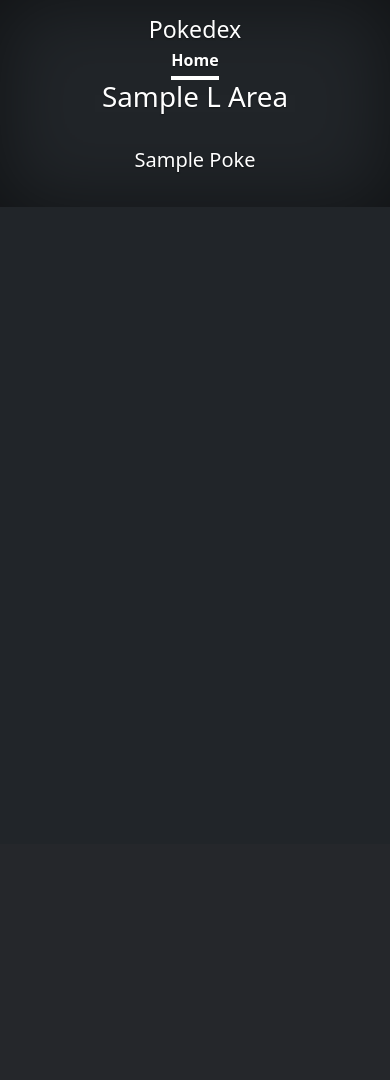
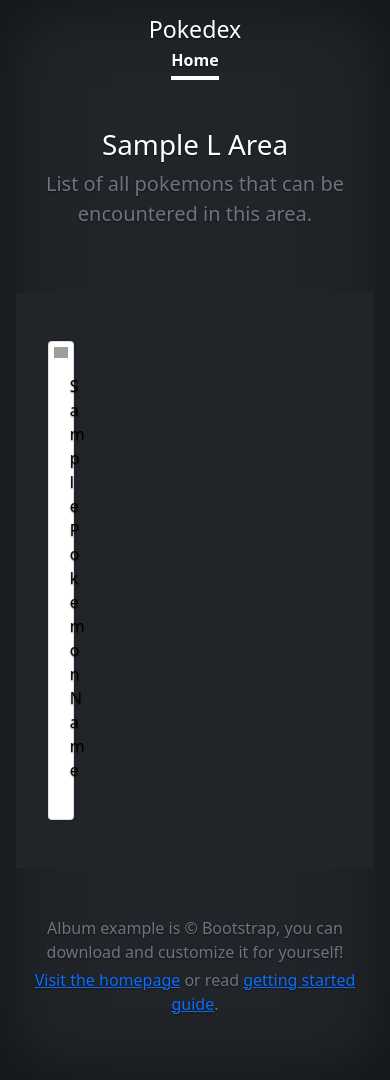
Before and after one commit to NiveskZ/Pokedex, a Flask app: template templates/location.html in a window 390 px wide. Before the commit the page ends 207 px from the top, so only its background shows below. Run offline with Flask 2, Linux system fonts and the light colour scheme; the template is opened without the code that fills it: most values are stand-ins (such as "Sample title", 1, 10 or a date in 2020); parts of the project's set-up code (start-up, migrations or seed data) failed here and were passed over; some libraries are stand-ins or nearby versions; grey boxes are pictures that could not be loaded.

Commit message:
feature for finding location area is working

```diff
--- a/app.py
+++ b/app.py
@@ -12,7 +12,7 @@ def home_page():
 
 client_disk_cache = pokepy.V2Client(cache='in_disk', cache_location='./temp')
 # gets all pokemon names and put in a list
-poke_names = []
+poke_names = ['wormadam']
 for global_pokedex_id in range(1,899):
     pokemon = client_disk_cache.get_pokemon(global_pokedex_id)
     poke_names.append(pokemon.name)
@@ -53,14 +53,17 @@ def location_area():
     l_area = None
 
     # create a list that will have all pokemons in the requesting area
-    poke = []
+    pokemon_names = []
+    pokemon_id_by_name = {}
 
     # sees if the location area exists and gets all infos from it
     if global_location_area in local_area_names:
         l_area = client_disk_cache.get_location_area(global_location_area)
 
         for i in range(len(l_area.pokemon_encounters)):
-            poke.append(l_area.pokemon_encounters[i].pokemon.name)
+            pokemon_names.append(l_area.pokemon_encounters[i].pokemon.name)
+        for pokemon_name in pokemon_names:
+            pokemon_id_by_name[pokemon_name] = client_disk_cache.get_pokemon(pokemon_name).id
 
 
     # returns an error message
@@ -70,7 +73,7 @@ def location_area():
 
         return render_template('erro.html', err=err)
 
-    return render_template('location.html', l_area = l_area, poke=poke)
+    return render_template('location.html', l_area = l_area, pokemon_names=pokemon_names, pokemon_id_by_name = pokemon_id_by_name)
 
 
 @app.route('/pokemon', methods=['GET'])
@@ -78,10 +81,11 @@ def poke_name():
 
     client_disk_cache = pokepy.V2Client(cache='in_disk', cache_location='./temp')
 
-    global_pokedex_id = request.values.get('pokemon').lower()
+    global_pokedex_id = request.values.get('pokemon').lower().replace(' ','-')
 
     poke = None
     poke_species = None
+    err = ''
 
     # check if the global_pokedex_id exists
     #if not global_pokedex_id:
@@ -109,7 +113,8 @@ def poke_name():
         err = err.replace("\n", "<br>")
 
     else:
-        if global_pokedex_id == 'wormadam-plant':
+        if global_pokedex_id == 'wormadam-plant' or global_pokedex_id == 'wormadam':
+            global_pokedex_id = 'wormadam-plant'
             poke = client_disk_cache.get_pokemon(global_pokedex_id)
             poke.name = 'wormadam'
             poke_species = client_disk_cache.get_pokemon_species(poke.name)
--- a/static/styles/poke.css
+++ b/static/styles/poke.css
@@ -237,7 +237,7 @@ body {
 }
 
 .cover-container {
-  max-width: 42em;
+  max-width: 65em;
 }
 
 
--- a/templates/erro.html
+++ b/templates/erro.html
@@ -20,7 +20,7 @@
         </nav>
     </div>
 
-    <div class="alert alert-warning" role="alert" style="text-align: center; position: absolute; top: 25%; transform: translate(150%, -50%) ">
+    <div class="alert alert-warning" role="alert" style=" position: absolute; top: 25%; transform: translate(60%, -60%) ">
             <div>
                 <p>{{ err|safe }}</p>
             </div>
--- a/templates/homepage.html
+++ b/templates/homepage.html
@@ -33,7 +33,7 @@
             </header>
 
 
-            <form class="row g-3" style="width: 61%;" action="http://localhost:5000/pokemon" >
+            <form class="row g-3" style="width: 39%;" action="http://localhost:5000/pokemon" >
                 <div class="col-auto">
                     <label for="InputPokemonID" class="sr-only">Pokemon ID</label>
 
@@ -45,7 +45,7 @@
                 </div>
             </form>
 
-            <form class="row g-3" style="width: 61%;" action="http://localhost:5000/location-area" >
+            <form class="row g-3" style="width: 39%;" action="http://localhost:5000/location-area" >
                 <div class="col-auto">
                     <label for="InputPokemonID" class="sr-only">Location Areas</label>
 
@@ -58,7 +58,7 @@
             </form>
 
             <footer class="mt-auto text-white-50">
-                <p>Cover template for <a href="https://getbootstrap.com/" class="text-white">Bootstrap</a>, by <a href="https://twitter.com/mdo" class="text-white">@mdo</a>.</p>
+                <p>Cover template in <a href="https://getbootstrap.com/" class="text-white">Bootstrap</a>, by <a href="https://twitter.com/mdo" class="text-white">@mdo</a>.</p>
             </footer>
         </div>
         <script src="https://cdn.jsdelivr.net/npm/bootstrap@5.1.3/dist/js/bootstrap.bundle.min.js" integrity="sha384-ka7Sk0Gln4gmtz2MlQnikT1wXgYsOg+OMhuP+IlRH9sENBO0LRn5q+8nbTov4+1p" crossorigin="anonymous"></script>
--- a/templates/index.html
+++ b/templates/index.html
@@ -19,11 +19,13 @@
         <nav class="nav nav-masthead justify-content-center float-md-end">
             <a class="nav-link active" aria-current="page" href="http://localhost:5000/">Home</a>
         </nav>
+
+
     </div>
 
     <div class="poke-container">
 
-        <form class="row g-3" style="width: 70%;">
+        <form class="row g-3" style="width: 44%;">
             <div class="col-auto">
                 <label for="InputPokemonID" class="sr-only">Pokemon ID</label>
                 <input type="text" name="pokemon" class="form-control" title="Search by the pokemon name or pokemon ID" accesskey="f" id="InputPokemonID" placeholder="Search pokemon" autocomplete="off">
--- a/templates/location.html
+++ b/templates/location.html
@@ -4,10 +4,28 @@
     <meta charset="UTF-8">
     <meta http-equiv="X-UA-Compatible" content="IE=edge">
     <meta name="viewport" content="width=device-width, initial-scale=1.0">
-    <title>location-area-page</title>
+    <title>Location area page</title>
     <link rel='stylesheet' href="{{ url_for('static', filename='styles/poke.css') }}">
     <link href="https://cdn.jsdelivr.net/npm/bootstrap@5.1.3/dist/css/bootstrap.min.css" rel="stylesheet" integrity="sha384-1BmE4kWBq78iYhFldvKuhfTAU6auU8tT94WrHftjDbrCEXSU1oBoqyl2QvZ6jIW3" crossorigin="anonymous">
     <link href="https://getbootstrap.com/docs/5.1/dist/css/bootstrap.min.css" rel="stylesheet" integrity="sha384-1BmE4kWBq78iYhFldvKuhfTAU6auU8tT94WrHftjDbrCEXSU1oBoqyl2QvZ6jIW3" crossorigin="anonymous">
+    <link rel="canonical" href="https://getbootstrap.com/docs/5.1/examples/album/">
+
+
+    <style>
+        .bd-placeholder-img {
+            font-size: 1.125rem;
+            text-anchor: middle;
+            -webkit-user-select: none;
+            -moz-user-select: none;
+            user-select: none;
+        }
+
+        @media (min-width: 60px) {
+            .bd-placeholder-img-lg {
+                font-size: 1.5rem;
+            }
+        }
+    </style>
 </head>
 
 <body class="d-flex h-100 text-center text-white bg-dark">
@@ -20,14 +38,48 @@
         </nav>
     </div>
 
-    <main class="px-3">
-        <h1>{{ l_area.name|title|replace('-', ' ') }}</h1>
-        <br>
-        {% set poke_count = poke | length %}
-        {% for i in range(0,poke_count) %}
-        <p class="lead">{{ poke[i]|title }}</p>
-        {% endfor %}
-    </main>
+        <main>
 
+            <section class="py-5 text-center container">
+            <div class="row py-lg-5">
+                <div class="col-lg-6 col-md-8 mx-auto">
+                <h1 class="fw-light">{{ l_area.name|title|replace('-', ' ') }}</h1>
+                <p class="lead text-muted">List of all pokemons that can be encountered in this area.</p>
+                </div>
+            </div>
+            </section>
+
+            <div class="album py-5 bg-dark">
+                <div class="container">
+
+                    <div class="row row-cols-1 row-cols-sm-2 row-cols-md-3 row-cols-4 g-4 ">
+                    {% set pokemon_total = pokemon_names | length %}
+                    {% for i in range(0,pokemon_total) %}
+                        <div class="col">
+                            <div class="card shadow-sm" style="width: 40%; padding: 5px 5px;">
+                                <img src='https://raw.githubusercontent.com/PokeAPI/sprites/master/sprites/pokemon/{{ pokemon_id_by_name[pokemon_names[i]] }}.png' alt="Card image cap">
+
+                                <div class="card-body">
+                                    <p class="card-text text-black"> {{ pokemon_names[i]|title }} </p>
+                                    <div class="text-center">
+
+                                    </div>
+                                </div>
+                            </div>
+                        </div>
+                    {% endfor %}
+                    </div>
+                </div>
+            </div>
+        </main>
+
+        <footer class="text-muted py-5">
+            <div class="container">
+                <p class="mb-1">Album example is &copy; Bootstrap, you can download and customize it for yourself!</p>
+                <p class="mb-0"><a href="/">Visit the homepage</a> or read <a href="/docs/5.1/getting-started/introduction/">getting started guide</a>.</p>
+            </div>
+        </footer>
+
+    <script src="/docs/5.1/dist/js/bootstrap.bundle.min.js" integrity="sha384-ka7Sk0Gln4gmtz2MlQnikT1wXgYsOg+OMhuP+IlRH9sENBO0LRn5q+8nbTov4+1p" crossorigin="anonymous"></script>
 </body>
 </html>
```
